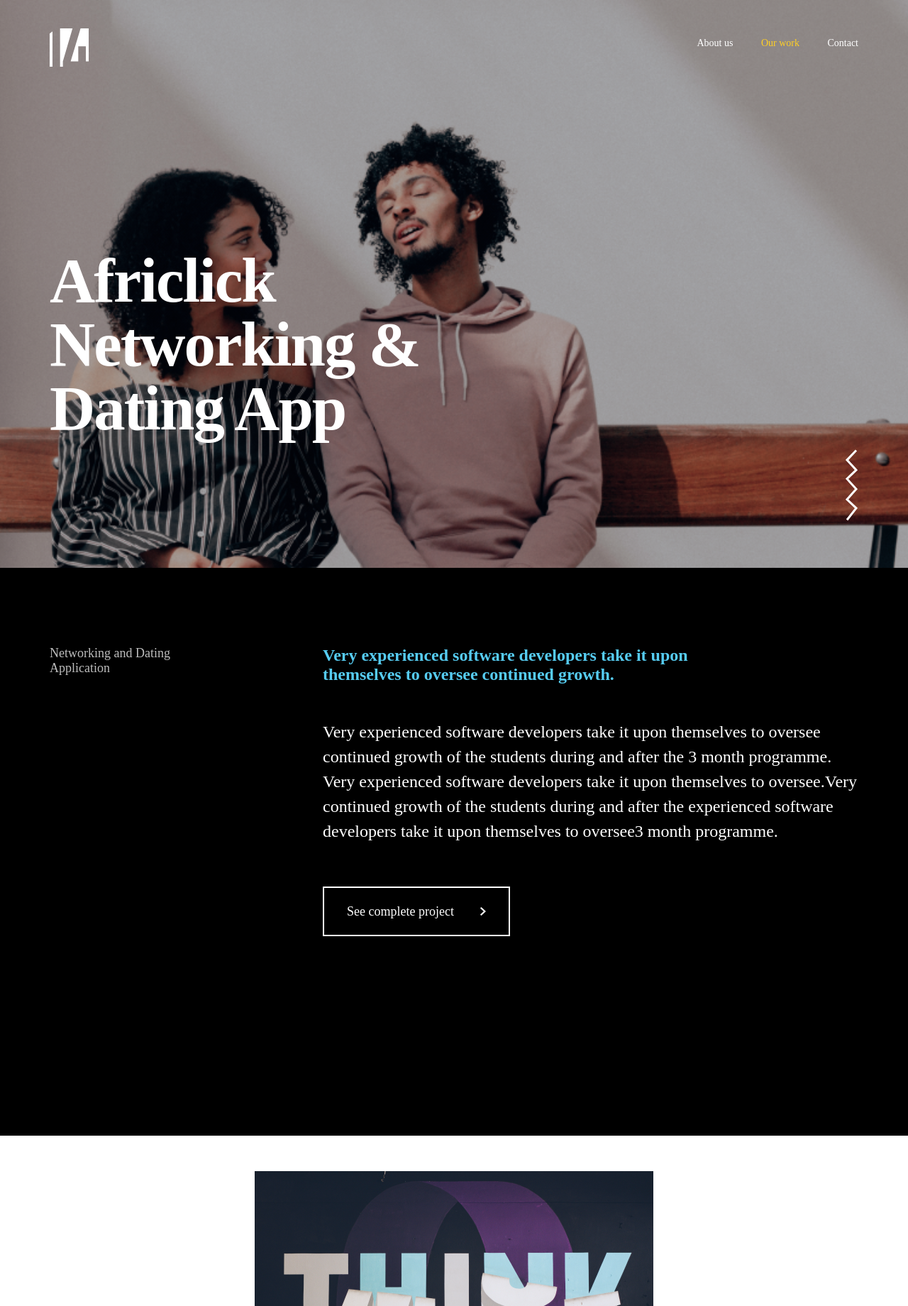
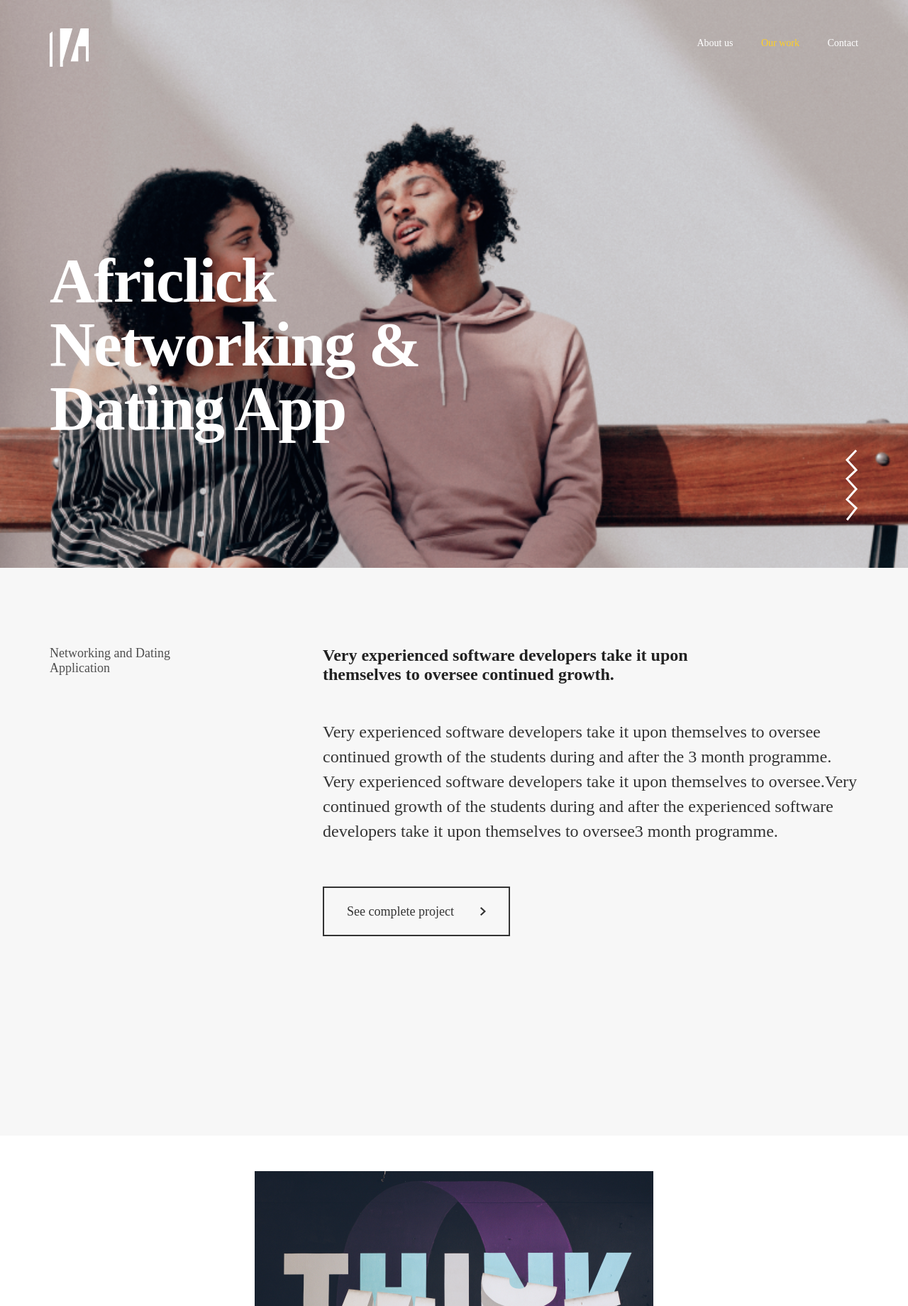
Before and after one commit to PaimoEmmanuel/PaimoEmmanuel.github.io-S14-Website, a PHP site: the page made by Our work-Post page.html in a window 1280 px wide. Shown: the top 1840 px of the page at 71% size. Run offline with PHP 8.4, Linux system fonts and the light colour scheme; some web fonts are replaced.

Commit message:
We have resume

```diff
--- a/Our work-Post page.html
+++ b/Our work-Post page.html
@@ -70,7 +70,7 @@
                 and after the experienced software developers take it upon themselves
                 to oversee3 month programme.</p>
             <a href="#">See complete project <svg width="9" height="12" viewBox="0 0 9 12" fill="none" xmlns="http://www.w3.org/2000/svg">
-                <path id="see-complete-arr" d="M2.4697 0L0.939941 1.41L5.90894 6L0.939941 10.59L2.4697 12L8.9793 6L2.4697 0Z" fill="white"/>
+                <path id="see-complete-arr" d="M2.4697 0L0.939941 1.41L5.90894 6L0.939941 10.59L2.4697 12L8.9793 6L2.4697 0Z" fill="#333333"/>
                 </svg></a>
         </div>
     </div>
--- a/css/style.css
+++ b/css/style.css
@@ -1029,7 +1060,7 @@
 
 .post-page__heading {
   position: fixed;
-  background-image: linear-gradient(to right, rgba(0, 0, 0, 0.3), rgba(0, 0, 0, 0.3)), url(../img/africlick.png);
+  background-image: linear-gradient(to right, rgba(0, 0, 0, 0.1), rgba(0, 0, 0, 0.1)), url(../img/africlick.png);
   background-size: cover;
   background-repeat: no-repeat;
   background-position: 30%;
@@ -1065,7 +1096,7 @@
   z-index: 1000;
   position: relative;
   height: 100vh;
-  background-color: #000000;
+  background-color: #F7F7F7;
   padding: 7rem;
   font-size: 2.4rem; }
   @media only screen and (max-width: 28.125em) {
@@ -1083,7 +1114,8 @@
         display: block; } }
     .product-info-box1 {
       font-size: 1.8rem;
-      margin-top: 4rem; }
+      margin-top: 4rem;
+      color: #4F4F4F; }
       @media only screen and (max-width: 56.25em) {
         .product-info-box1 {
           margin-bottom: 8rem; } }
@@ -1094,7 +1126,7 @@
           margin-bottom: 8rem;
           margin-left: 0rem; } }
       .product-info-box2__text1 {
-        color: #56CCF2;
+        color: #222222;
         margin-top: 4rem;
         margin-bottom: 5rem;
         font-weight: bold; }
@@ -1102,25 +1134,20 @@
         margin-bottom: 8rem;
         font-weight: 200;
         line-height: 3.5rem;
-        color: #ffffff; }
+        color: #333333; }
       .product-info-box2 a {
-        color: #ffffff;
-        background-color: #000000;
+        color: #333333;
+        background-color: transparent;
         font-size: 1.8rem;
         letter-spacing: 0;
         text-decoration: none;
-        border: 2px solid #ffffff;
+        border: 2px solid #333333;
         padding: 2.3rem 3.2rem;
         transition: all .3s;
         /*&:hover{
                     background-color: $color-white;
                     color: $color-black;
                 }*/ }
-        .product-info-box2 a:hover {
-          background-color: #ffffff;
-          color: #000000; }
-          .product-info-box2 a:hover, .product-info-box2 a:hover #see-complete-arr {
-            fill: #000000; }
         .product-info-box2 a svg {
           margin-left: 3.2rem; }
   .product-info-img {
--- a/index.html
+++ b/index.html
@@ -56,7 +56,7 @@
         <div class="homepage-heading-primary__text-parent">
             <div data-displace-factor="10"
             data-skew-factor="10" class="homepage-heading-primary__text">
-            <h1 id="home-header-text"></h1></div>
+            <h1 id="home-header-text">We create innovative digital solutions</h1></div>
             <div class=" homepage-heading-primary__bg">
             </div>
         </div>
--- a/sass/abstract/_mixins.scss
+++ b/sass/abstract/_mixins.scss
@@ -17,6 +17,15 @@
     background-size: cover;
     background-repeat: no-repeat;
     background-position: 30%;
+}
+
+@mixin fade-up-mixin ($color) {
+    background-color: $color;
+    height: 0vh;
+    width: 100vw;
+    top: 0;
+    animation-name: colorFadeUp;
+    animation-duration: 1.5s;
 }
 
 // For the 2 column grids
--- a/sass/base/_animations.scss
+++ b/sass/base/_animations.scss
@@ -7,3 +7,36 @@
     }
 }
 //transition: all 0.8s cubic-bezier(0.68, -0.55, 0.265, 1.55);
+
+//For the initial color fade up on some pages
+@keyframes colorFadeUp {
+    0%{
+        height: 100vh;
+        margin-top: 100vh;
+    }
+    30%{
+        margin-top: 0vh;
+        height: 100vh;
+
+    }
+    50%{
+        margin-top: 0vh;
+        height: 100vh;
+
+    }
+    100%{
+        height: 0vh;
+    }
+}
+
+
+@keyframes text-transform {
+    0%{
+        visibility: hidden;
+       }
+    99%{
+        visibility: hidden;
+       }
+
+
+}
--- a/sass/pages/_contact.scss
+++ b/sass/pages/_contact.scss
@@ -1,6 +1,11 @@
-.contact__heading{
+.contact-fadeup{
+    position: fixed;
+    @include fade-up-mixin($color-yellow);
+}.contact__heading{
 
     padding-bottom: 8rem;
+    animation-name: text-transform;
+    animation-duration: 2s;
     &--secondary{
         line-height: 3rem;
         letter-spacing: 0px;
--- a/sass/pages/_homepage.scss
+++ b/sass/pages/_homepage.scss
@@ -28,6 +28,8 @@
     &__text-parent{
         width: auto;
         transform-style: preserve-3d;
+        perspective: 1000;
+        -webkit-perspective: 1000;
     }
     &__text{
     font-size: 4.5rem;
@@ -64,18 +66,17 @@
 
 
     &__bg{
-        background-image: linear-gradient(to right, transparent 10%, $color-yellow 10%,
-        $color-yellow 70%, transparent 70%, transparent 100%) ;
+        background-color: $color-yellow;
         height: 17rem;
-        width: 90vw;
+        width: 58vw;
         margin: 16rem 0 0 0rem;
         z-index: -99999999;
         transform: rotate(-7.1deg) matrix(1, 0, 0, 1, 0, 0);
         @include respond(tab-port){
             margin: 16rem 0 0 2rem;
             width: auto;
-            background-image: linear-gradient(to right, transparent 10%, $color-yellow 10%,
-        $color-yellow 90%, transparent 90%, transparent 100%) ;
+        //     background-image: linear-gradient(to right, transparent 10%, $color-yellow 10%,
+        // $color-yellow 90%, transparent 90%, transparent 100%) ;
         }
 
         @include respond(phone-small){
--- a/sass/pages/_postpage.scss
+++ b/sass/pages/_postpage.scss
@@ -1,7 +1,7 @@
 .post-page{
     &__heading{
         position:fixed;
-        background-image: linear-gradient(to right, rgba($color-black, .3), rgba($color-black, .3)), url(../img/africlick.png);
+        background-image: linear-gradient(to right, rgba($color-black, .1), rgba($color-black, .1)), url(../img/africlick.png);
         background-size: cover;
         background-repeat: no-repeat;
         background-position: 30%;
@@ -44,7 +44,7 @@
     z-index: 1000;
     position: relative;
     height: 100vh;
-    background-color: $color-black;
+    background-color: #F7F7F7;
     //margin-top: -1rem;
     padding: 7rem;
 
@@ -68,6 +68,7 @@
         &1{
             font-size: 1.8rem;
             margin-top: 4rem;
+            color: #4F4F4F;;
             @include respond(tab-port){
                 margin-bottom: 8rem;
             }
@@ -81,7 +82,7 @@
 
 
             &__text1{
-                color: #56CCF2;
+                color: #222222;
                 margin-top: 4rem;
                 margin-bottom: 5rem;
                 font-weight: bold;
@@ -90,26 +91,26 @@
                 margin-bottom: 8rem;
                 font-weight: 200;
                 line-height: 3.5rem;
-                color: $color-white;
+                color: #333333;
             }
 
             & a{
-                color: $color-white;
-                background-color: $color-black;
+                color: #333333;
+                background-color: transparent;
                 font-size: 1.8rem;
                 letter-spacing: 0;
                 text-decoration: none;
-                border: 2px solid $color-white;
+                border: 2px solid #333333;
                 padding: 2.3rem 3.2rem;
                 transition: all .3s;
 
-                &:hover{
-                    background-color: $color-white;
-                    color: $color-black;
-                    &, #see-complete-arr{
-                    fill: $color-black;
-                    }
-                }
+                // &:hover{
+                //     background-color: $color-white;
+                //     color: $color-black;
+                //     &, #see-complete-arr{
+                //     fill: $color-black;
+                //     }
+                // }
                 svg{
                     margin-left: 3.2rem;
                 }
--- a/sass/pages/_whatwedo.scss
+++ b/sass/pages/_whatwedo.scss
@@ -1,3 +1,6 @@
+.fade-up{
+    @include fade-up-mixin($color-black);
+}
 .about-header{
     position: fixed;
     top: 0;
@@ -7,14 +10,20 @@
     position: fixed;
     top: 23.5rem;
     z-index: -999;
-    //color: transparent;
-    //background-image: linear-gradient(to right, #7ed56f, #28b485);
-    //animation-name: heading-turn-up;
-    //animation-duration: 3s;
-    //animation-fill-mode: forwards;
-    // -webkit-background-clip: text;
-    // background-clip: text;
-}.section-background{
+    perspective: 1000;
+    animation-name: text-transform;
+    animation-duration: 2s;
+
+
+// }.about-heading > * {
+//     animation-name: text-transform;
+//     animation-duration: 2.5s;
+//     -webkit-background-clip: text;
+//         background-clip: text;
+
+//
+ }
+.section-background{
     //height: 100rem;
     background-color: $color-black;
     color: $color-white;
@@ -69,6 +78,9 @@
             @include respond(tab-port){
                 //position: relative;
             }
+            // @include respond(phone){
+            //     padding: 0;
+            // }
             }
 
 
```
Also changed, not shown: other parts of css/style.css (+49 -7 lines), contact.html (+6 -5 lines), script.js (+5 -4 lines), what we do.html (+6 -4 lines).
